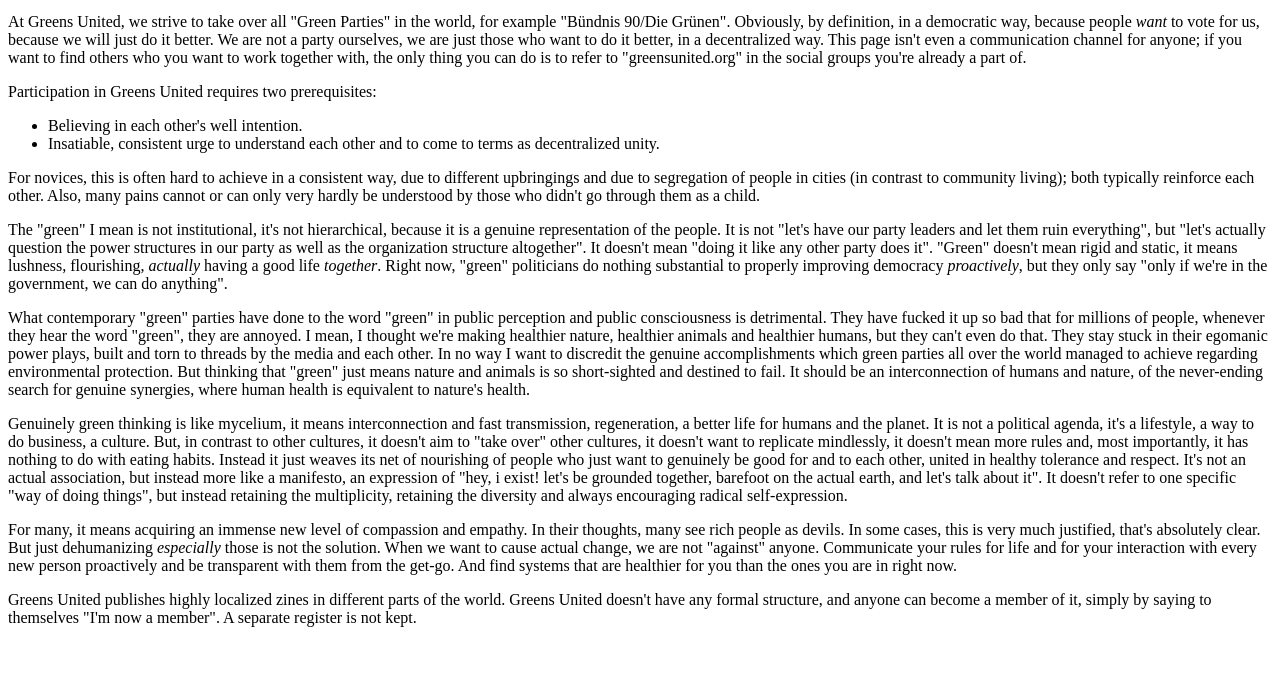
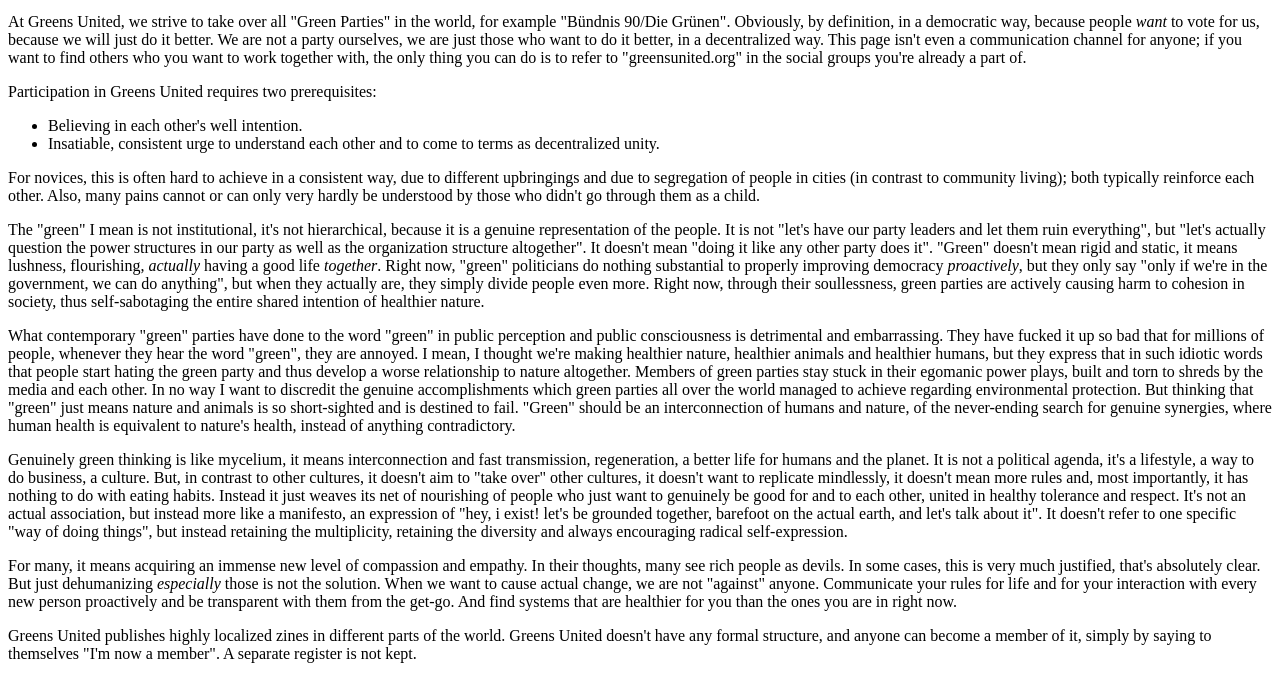
Before and after one commit to hermesloom/greensunited.org, a plain HTML site: page index.html in a window 1280 px wide. Shown: the part 141-820 px from the top of the page. Drawn offline with Linux system fonts and the light colour scheme.

Commit message:
Update index.html

```diff
--- a/index.html
+++ b/index.html
@@ -35,16 +35,19 @@
       have our party leaders and let them ruin everything", but "let's actually question the power structures in our party as well as the
       organization structure altogether". It doesn't mean "doing it like any other party does it". "Green" doesn't mean rigid and static, it
       means lushness, flourishing, <i>actually</i> having a good life <i>together</i>. Right now, "green" politicians do nothing substantial
-      to properly improving democracy <i>proactively</i>, but they only say "only if we're in the government, we can do anything".
+      to properly improving democracy <i>proactively</i>, but they only say "only if we're in the government, we can do anything", but when
+      they actually are, they simply divide people even more. Right now, through their soullessness, green parties are actively causing harm
+      to cohesion in society, thus self-sabotaging the entire shared intention of healthier nature.
     </p>
     <p>
-      What contemporary "green" parties have done to the word "green" in public perception and public consciousness is detrimental. They have fucked
+      What contemporary "green" parties have done to the word "green" in public perception and public consciousness is detrimental and embarrassing. They have fucked
       it up so bad that for millions of people, whenever they hear the word "green", they are annoyed. I mean, I thought we're making healthier nature,
-      healthier animals and healthier humans, but they can't even do that. They stay stuck in their egomanic power plays, built and torn to
-      threads by the media and each other. In no way I want to discredit the genuine accomplishments which green parties all over the world
-      managed to achieve regarding environmental protection. But thinking that "green" just means nature and animals is so short-sighted and
-      destined to fail. It should be an interconnection of humans and nature, of the never-ending search for genuine synergies, where human health
-      is equivalent to nature's health.
+      healthier animals and healthier humans, but they express that in such idiotic words that people start hating the green party and thus develop
+      a worse relationship to nature altogether. Members of green parties stay stuck in their egomanic power plays, built and torn to
+      shreds by the media and each other. In no way I want to discredit the genuine accomplishments which green parties all over the world
+      managed to achieve regarding environmental protection. But thinking that "green" just means nature and animals is so short-sighted and is
+      destined to fail. "Green" should be an interconnection of humans and nature, of the never-ending search for genuine synergies, where human health
+      is equivalent to nature's health, instead of anything contradictory.
     </p>
     <p>
       Genuinely green thinking is like mycelium, it means interconnection and fast transmission, regeneration, a better life for humans and the planet.
```
